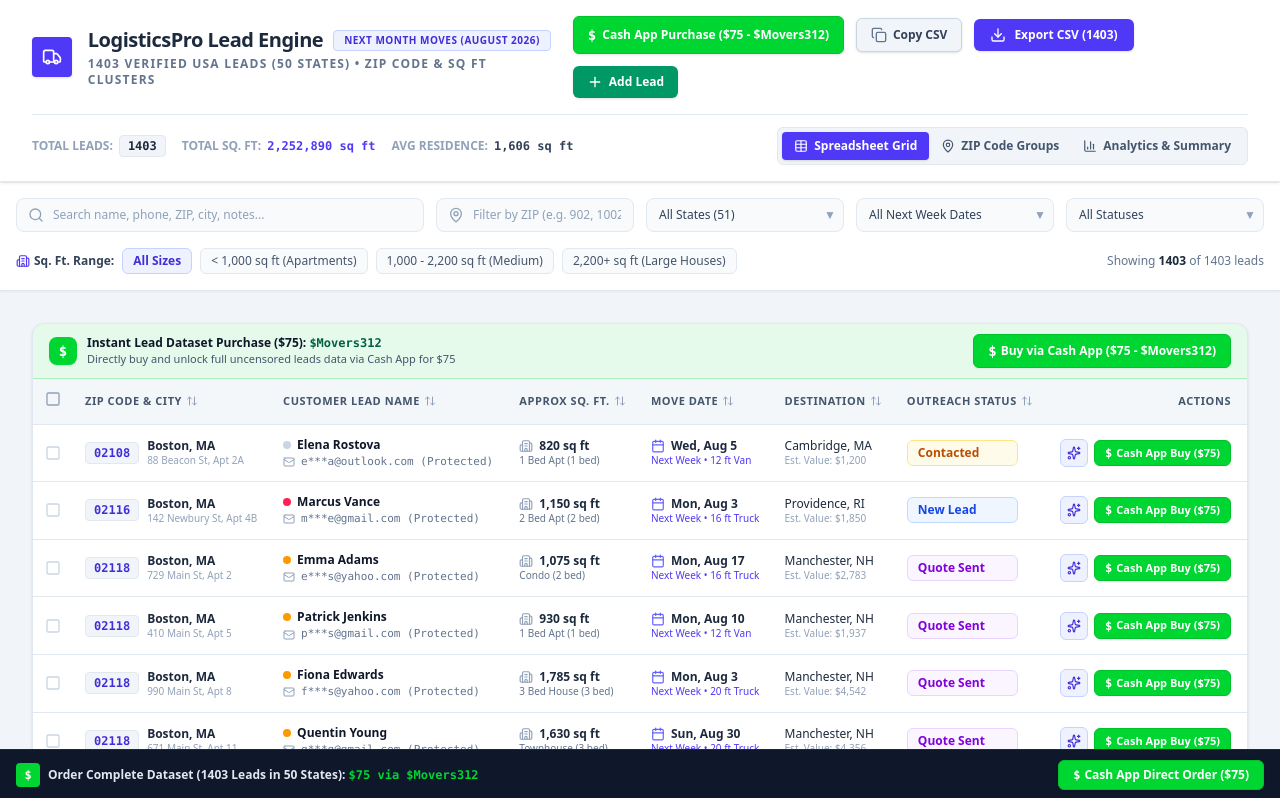
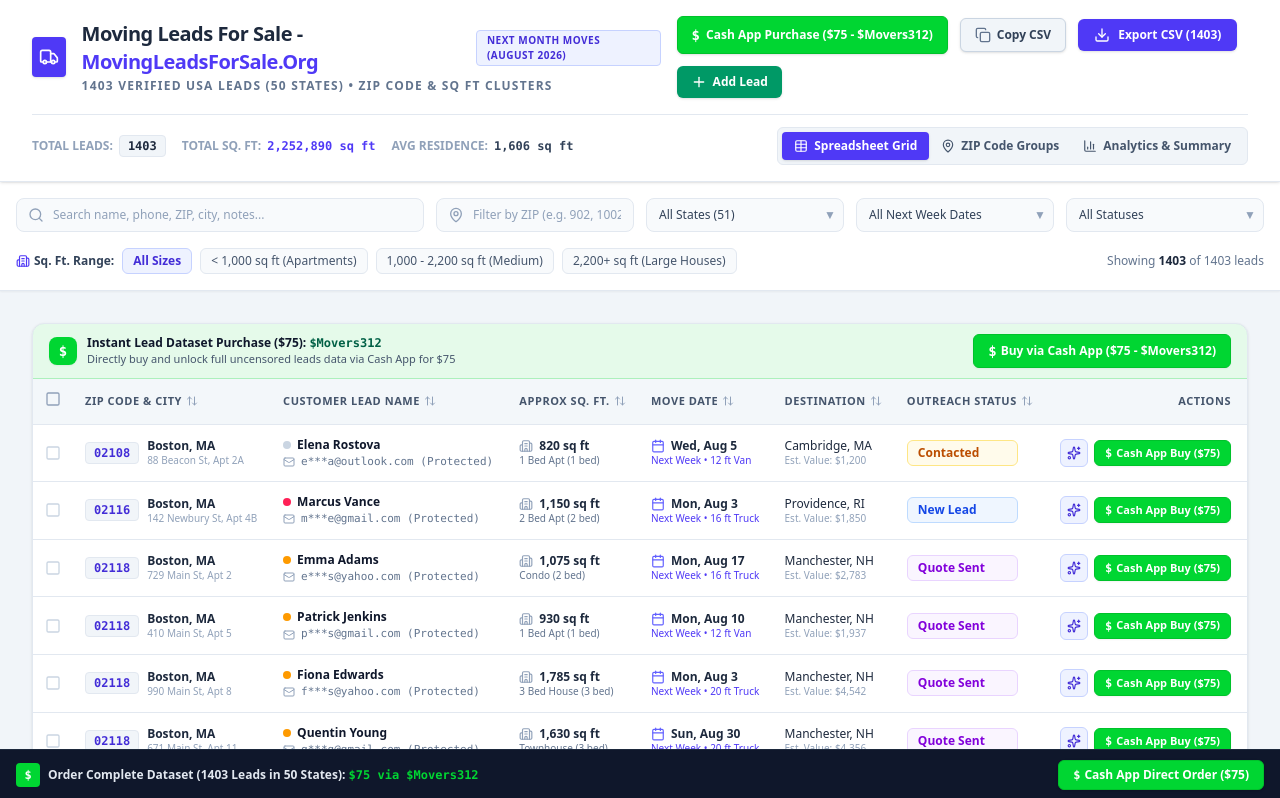
Before and after one commit to NextSocialNetwork/MovingLeads, a React (Vite) app: page / in a window 1280 px wide. Shown: the top 798 px of the page. Built offline with nearby package versions, Linux system fonts and the light colour scheme.

Commit message:
chore: rebrand application to MovingLeadsForSale.Org
Update site title, application metadata, and UI headers to reflect the new domain branding.

```diff
--- a/index.html
+++ b/index.html
@@ -3,7 +3,7 @@
   <head>
     <meta charset="UTF-8" />
     <meta name="viewport" content="width=device-width, initial-scale=1.0" />
-    <title>My Google AI Studio App</title>
+    <title>Moving Leads For Sale - MovingLeadsForSale.Org</title>
   </head>
   <body>
     <div id="root"></div>
--- a/metadata.json
+++ b/metadata.json
@@ -1,5 +1,5 @@
 {
-  "name": "Moving Leads Manager",
+  "name": "Moving Leads For Sale - MovingLeadsForSale.Org",
   "description": "150 verified upcoming moving leads organized by ZIP code with outreach status, move dates, square footage, call scripts, and CSV export.",
   "requestFramePermissions": [],
   "majorCapabilities": ["MAJOR_CAPABILITY_SERVER_SIDE_GEMINI_API"]
--- a/src/App.tsx
+++ b/src/App.tsx
@@ -195,7 +195,7 @@ export default function App() {
       <footer className="bg-white border-t border-slate-200 py-4 pb-16 sm:pb-4 text-center text-xs text-slate-500">
         <div className="max-w-7xl mx-auto px-4 flex flex-col sm:flex-row items-center justify-between gap-2">
           <div>
-            Moving Leads Engine • <strong className="text-slate-700">{leads.length} Verified USA Leads (All 50 States)</strong>
+            Moving Leads For Sale (MovingLeadsForSale.Org) • <strong className="text-slate-700">{leads.length} Verified USA Leads (All 50 States)</strong>
           </div>
           <div className="flex items-center gap-2 text-slate-500">
             <span>Direct Purchase ($75):</span>
--- a/src/components/Header.tsx
+++ b/src/components/Header.tsx
@@ -47,7 +47,7 @@ export const Header: React.FC<HeaderProps> = ({
             </div>
             <div>
               <div className="flex items-center gap-2.5">
-                <h1 className="text-xl font-bold tracking-tight text-slate-800">LogisticsPro Lead Engine</h1>
+                <h1 className="text-xl font-bold tracking-tight text-slate-800">Moving Leads For Sale - <span className="text-indigo-600 font-extrabold">MovingLeadsForSale.Org</span></h1>
                 <span className="px-2.5 py-0.5 rounded text-[10px] font-bold uppercase tracking-wider bg-indigo-50 text-indigo-700 border border-indigo-200">
                   Next Month Moves (August 2026)
                 </span>
```
